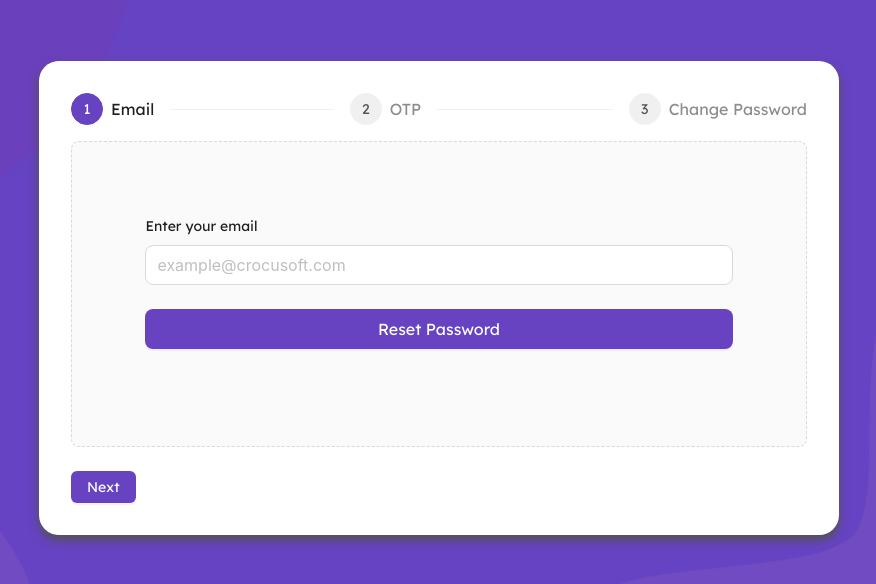
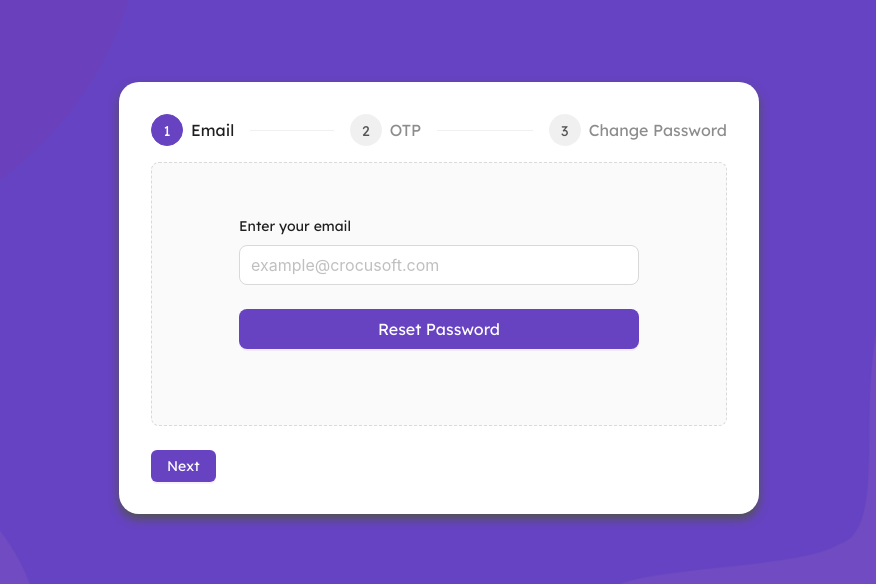
Before and after one commit to Nazisg/admin-panel-ts, a React (Vite) app: page /forgot-password in a window 1280 px wide. Shown: the part 102-686 px from the top of the page, without its empty margins (201-1077 px from the left). Built offline with nearby package versions, Linux system fonts and the light colour scheme.

Commit message:
change password

```diff
--- a/src/pages/Employees/index.tsx
+++ b/src/pages/Employees/index.tsx
@@ -142,7 +142,7 @@ export default function index() {
   };
 
   ///table
-  const [status, setStatus] = useState<"active" | "deactive">("active");
+  // const [status, setStatus] = useState<"active" | "deactive">("active");
 
   interface DataType {
     key: string;
--- a/src/pages/ForgotPassword/ForgotPassword.module.scss
+++ b/src/pages/ForgotPassword/ForgotPassword.module.scss
@@ -6,8 +6,8 @@
     background-image: url(../../shared/media/imgs/login-bg.png);
     background-size: cover;
     .forgotContent{
-    width:50rem;
-    // height: 400px;
+    width:40rem;
+    margin: 5px;
     background-color: #fff;
     padding: 32px;
     border-radius: 20px;
--- a/src/pages/ForgotPassword/steps/ChangePassword/ChangePassword.module.scss
+++ b/src/pages/ForgotPassword/steps/ChangePassword/ChangePassword.module.scss
@@ -6,5 +6,7 @@
     flex-direction: column;
     .changeForm {
       width: 80%;
+      max-width: 400px;
+
     }
   }
--- a/src/pages/ForgotPassword/steps/ChangePassword/index.tsx
+++ b/src/pages/ForgotPassword/steps/ChangePassword/index.tsx
@@ -18,14 +18,13 @@ const index = () => {
         className={styles.changeForm}
       >
         <Form.Item<FieldType> label="New Password" name="newPassword">
-          <Input placeholder="********" size="large" />
+          <Input.Password placeholder="********" size="large" />
         </Form.Item>
         <Form.Item<FieldType> label="Confirm Password" name="confirmPassword">
-          <Input placeholder="********" size="large" />
+          <Input.Password placeholder="********" size="large" type="password"/>
         </Form.Item>
         <Button type="primary" htmlType="submit" block size="large">
-          Change Password
-        </Button>
+        Update Password        </Button>
       </Form>
     </Typography>
   );
--- a/src/pages/ForgotPassword/steps/Email/Email.module.scss
+++ b/src/pages/ForgotPassword/steps/Email/Email.module.scss
@@ -1,11 +1,12 @@
 .emailPage{
-    padding: 10% 0;
+    padding: 9% 0;
     display: flex;
     align-items: center;
     justify-content: center;
     flex-direction: column;
    .emailForm{
     width: 80%;
+    max-width: 400px;
 
    }
 }
--- a/src/pages/ForgotPassword/steps/OTP/OTP.module.scss
+++ b/src/pages/ForgotPassword/steps/OTP/OTP.module.scss
@@ -6,6 +6,8 @@
   flex-direction: column;
   .otpForm {
     width: 80%;
+    max-width: 400px;
+
 }
 }
 .input-otp__field {
--- a/src/pages/ForgotPassword/steps/OTP/index.tsx
+++ b/src/pages/ForgotPassword/steps/OTP/index.tsx
@@ -15,12 +15,12 @@ const OTP = () => {
       className={styles.otpForm}
     >
       <Form.Item name="otp">
-        <InputOTP autoSubmit={form} size="large" inputType="numeric" />
+        <InputOTP styles={{}} autoSubmit={form} size="large" inputType="numeric" />
       </Form.Item>
 
       <Form.Item>
         <Button type="primary" htmlType="submit" block size="large">
-          Submit
+        Verify Code
         </Button>
       </Form.Item>
     </Form>
--- a/src/pages/Login/index.tsx
+++ b/src/pages/Login/index.tsx
@@ -1,12 +1,10 @@
 import { Button, Form, Image, Input, Typography } from "antd";
-import { Link, useNavigate } from "react-router-dom";
+import { Link } from "react-router-dom";
 import logo from "shared/media/imgs/crocusoft-logo.png";
 import styles from "./Login..module.scss";
 export default function Login() {
-  const navigate = useNavigate();
   const onFinish = (values: any) => {
     console.log("Received values of form: ", values);
-    navigate("/");
   };
 
   return (
```
